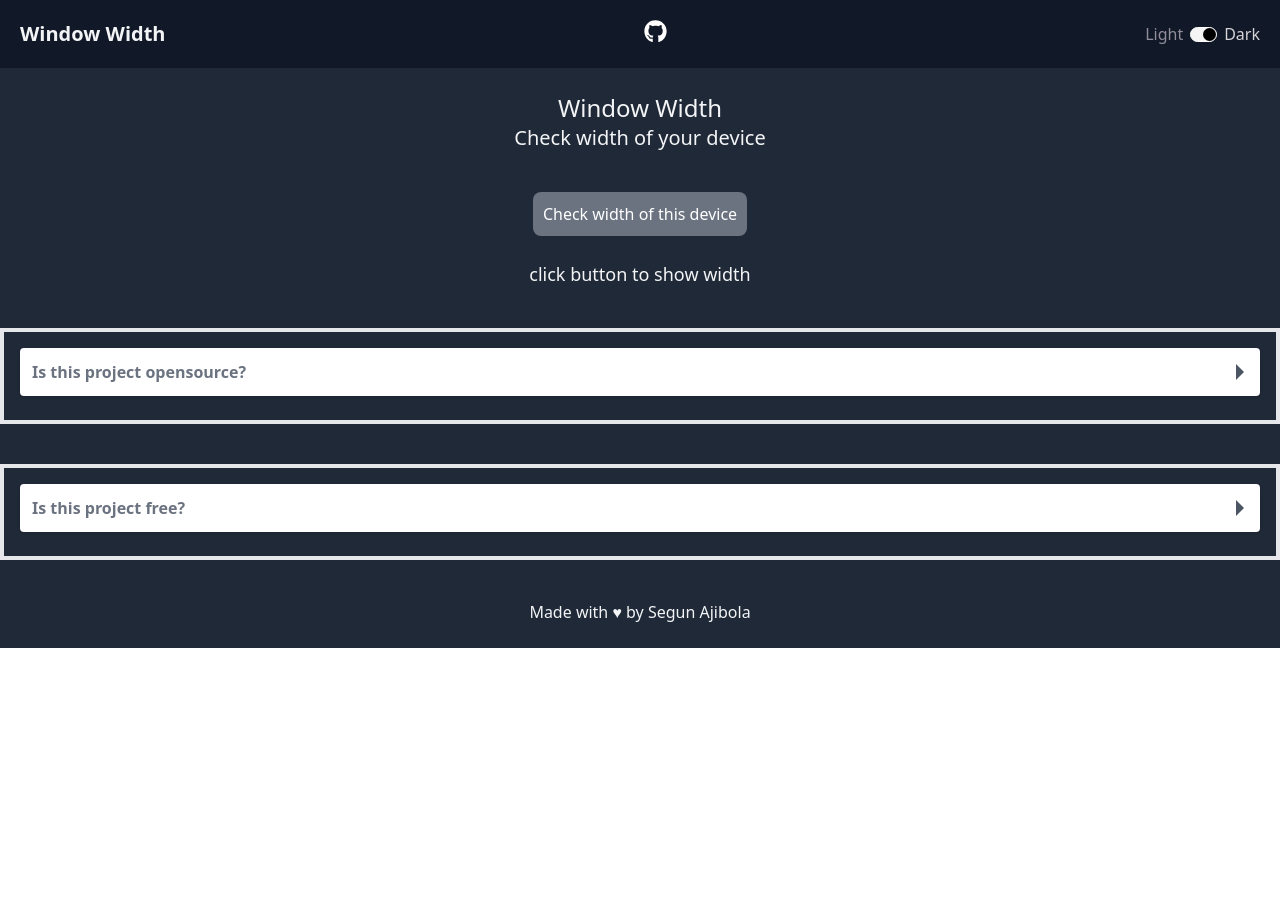
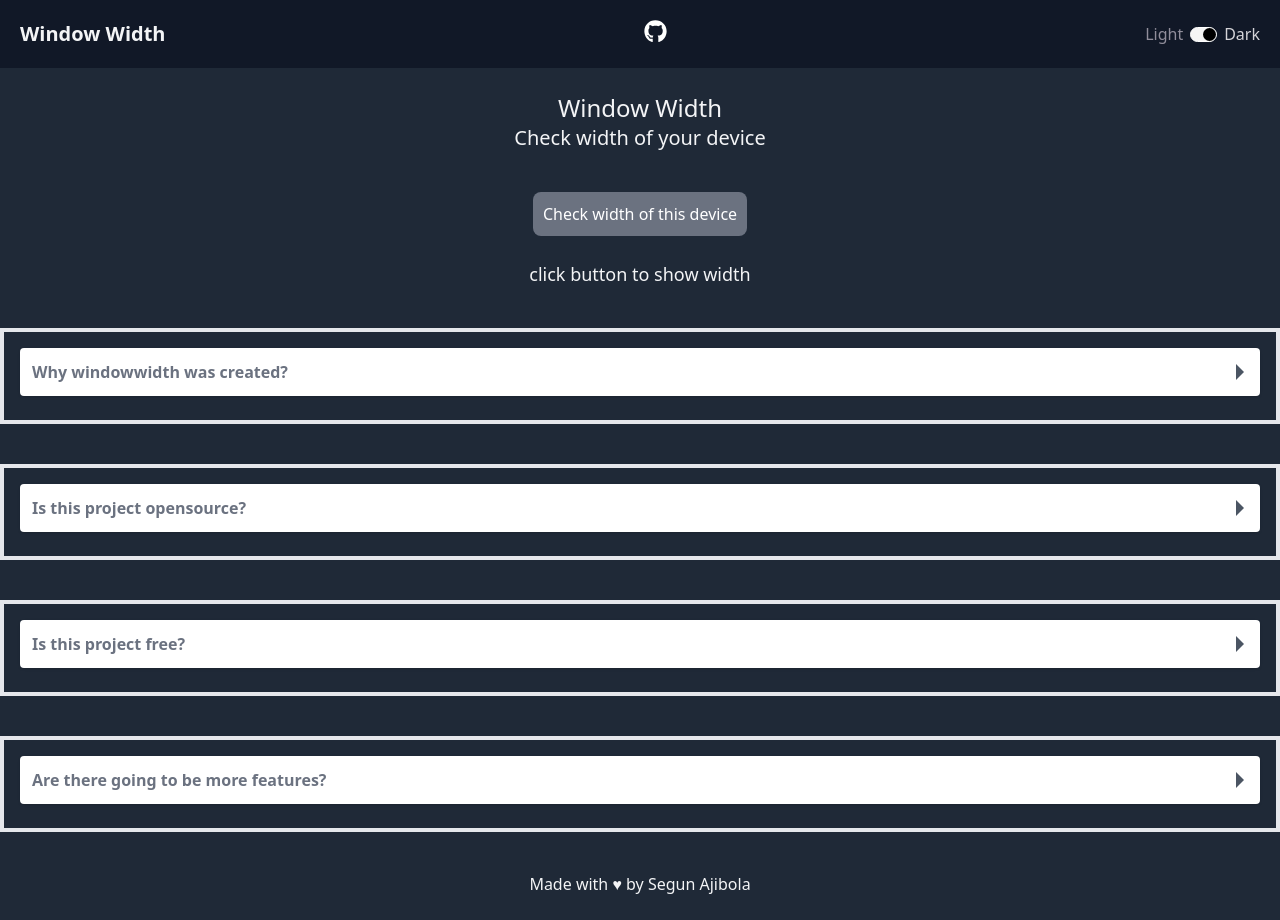
Before and after one commit to segunajibola/window-tracker, a React (Vite) app: page / in a window 1280 px wide. Before the commit the page ends 800 px from the top, so only its background shows below. Built offline with nearby package versions, Linux system fonts and the light colour scheme.

Commit message:
editCollapsibleData

```diff
--- a/src/components/collapsibleData.js
+++ b/src/components/collapsibleData.js
@@ -1,11 +1,21 @@
 const collapsibleData = [
   {
+    name: "Why windowwidth was created?",
+    paragraph:
+      "If your website looks bad somehow in a phone probably with an uncommon width size and you're worried, want to know the specific width of that device, you can use this website to check the width of the device easily.",
+  },
+  {
     name: "Is this project opensource?",
-    paragraph: "yes",
+    paragraph:
+      "yes, click the github icon at the top of the page to contribute.",
   },
   {
     name: "Is this project free?",
-    paragraph: "yes",
+    paragraph: "100% yes",
+  },
+  {
+    name: "Are there going to be more features?",
+    paragraph: "Although this project was built with the primary aim to show device width, it could grow to show other properties of the device suggested by anyone.",
   },
 ];
 
```
